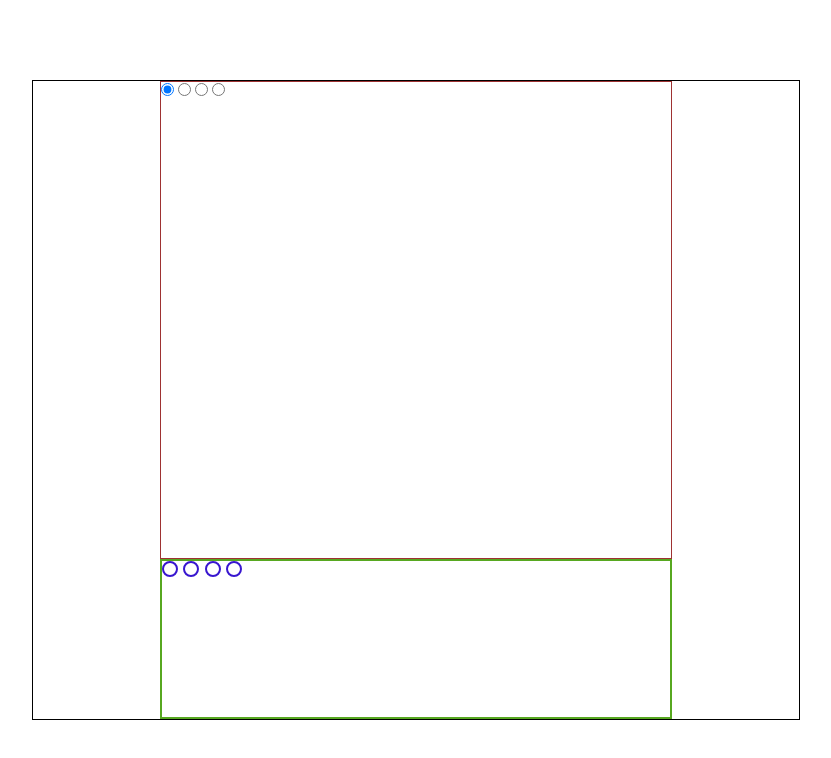
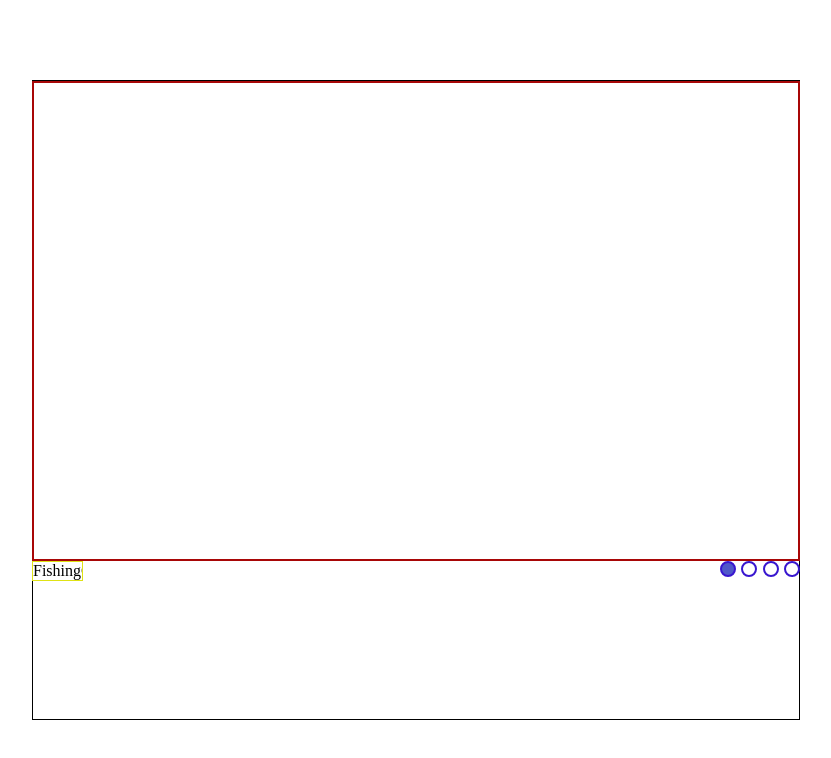
Before and after one commit to Arterixs/cssMemSlider, a plain HTML site: page cssMemSlider/index.html in a window 1280 px wide. Shown: the whole page, without its empty margins (224-1055 px from the left). Drawn offline with Linux system fonts and the light colour scheme.

Commit message:
feat: fixed html-doom, add css style (Sun May 15 20:15:27     2022)

```diff
--- a/cssMemSlider/index.html
+++ b/cssMemSlider/index.html
@@ -9,11 +9,11 @@
 </head>
 <body>
     <div class="wrapper">
-        <div class="slider">
             <input type="radio" name = "mems" id = r1 checked>
             <input type="radio" name = "mems" id = r2>
             <input type="radio" name = "mems" id = r3>
             <input type="radio" name = "mems" id = r4>
+            <div class = "memsSlider">
                 <div class="slide">
                     <img src="" alt="">
                 </div>
@@ -27,7 +27,13 @@
                     <img src="" alt="">
                 </div>
             </div>
-        <div class="row">
+            <div class = "elements">
+            <div class = "string">
+                <p class="nameMems">Fishing</p>
+                <p class="nameMems">Collapse</p>
+                <p class="nameMems">Dradra</p>
+                <p class="nameMems">Durara</p>
+            </div>
             <div class="control">
                 <label for="r1" class = "btn"></label>
                 <label for="r2" class = "btn"></label>
@@ -35,6 +41,21 @@
                 <label for="r4" class = "btn"></label>
             </div>
             </div>
+
+     <!--   <div class="row">
+            <div class = "string">
+                <p class="nameMems">Fishing</p>
+                <p class="nameMems">Collapse</p>
+                <p class="nameMems">Dradra</p>
+                <p class="nameMems">Durara</p>
+            </div>
+            <div class="control">
+                <label for="r1" class = "btn"></label>
+                <label for="r2" class = "btn"></label>
+                <label for="r3" class = "btn"></label>
+                <label for="r4" class = "btn"></label>
+            </div>
+        </div> -->
     </div>
 
 </body>
--- a/cssMemSlider/style.css
+++ b/cssMemSlider/style.css
@@ -18,16 +18,42 @@ body {
     align-items: center;
 }
 
-.slider {
+input {
+    display: none;
+}
+
+.memsSlider {
+    width: inherit;
+    height: 60vh;
+    border: solid 2px rgb(168, 7, 7);
+}
+
+/* .slider {
     border: solid 1px rgb(158, 50, 50);
     width: 40vw;
     height: 60vh;
-}
+    display: flex;
+} */
 
-.row {
+/* .row {
     width: 40vw;
     height: 20vh;
     border: solid 2px rgb(87, 168, 32);
+    display: flex;
+    justify-content: space-between;
+} */
+
+.elements {
+    width: inherit;
+    display: flex;
+    justify-content: space-between;
+}
+
+.string {
+    display: flex;
+    border: solid 1px rgb(223, 226, 21);
+    width: 3.2rem;
+    overflow: hidden;
 }
 
 .control {
@@ -41,4 +67,12 @@ body {
     height: 1rem;
     border: solid 2px rgb(56, 22, 207);
     border-radius: 50%;
+    cursor: pointer;
 }
+
+#r1:checked ~ .elements > .control label:nth-of-type(1),
+#r2:checked ~ .elements > .control label:nth-of-type(2),
+#r3:checked ~ .elements > .control label:nth-of-type(3),
+#r4:checked ~ .elements > .control label:nth-of-type(4) {
+    background: rgb(80, 88, 201);
+}
```
Lines whose indentation alone changed are shown as unchanged.
